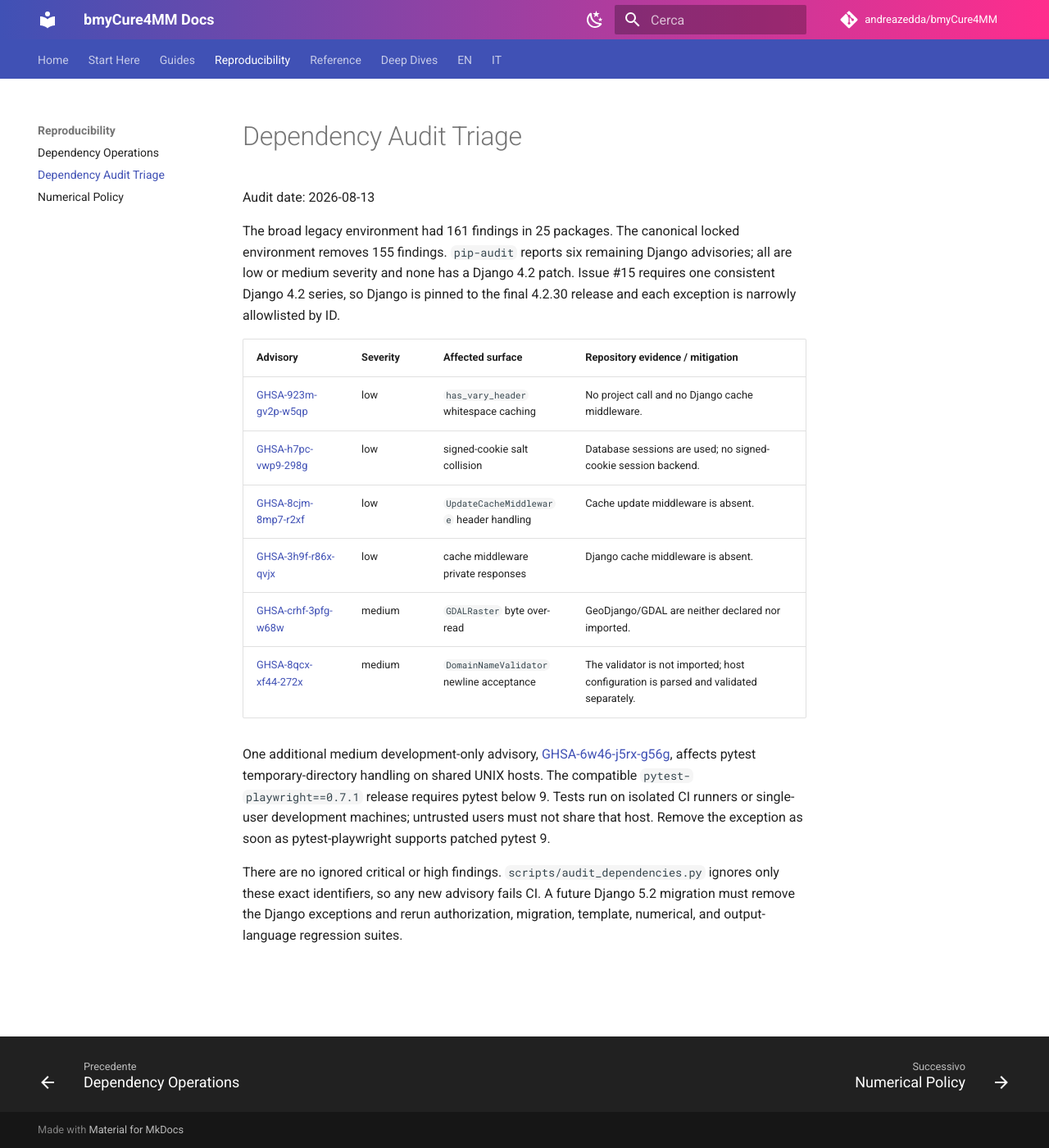
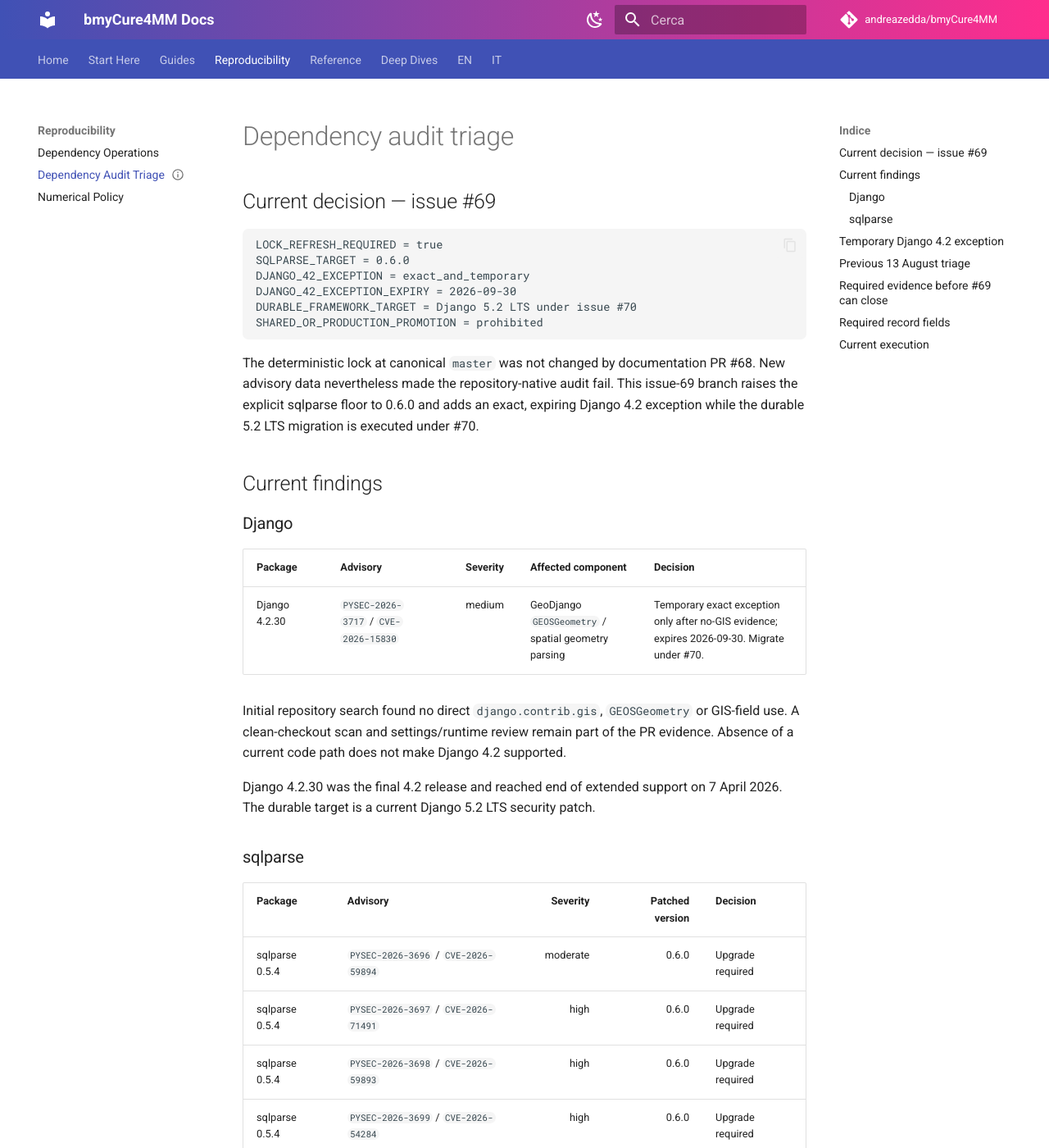
Before and after one commit to andreazedda/bmyCure4MM, an MkDocs documentation site: the page built from docs/operations/DEPENDENCY_AUDIT_TRIAGE.md, in a window 1280 px wide and 1400 px high. Shown: the whole window at 82% size. Built offline with MkDocs 1.6.1 and Material for MkDocs 9.7.7, drawn with Linux system fonts in a browser that asks for light colours; comment, search, counter and statistics services are not loaded; some of the changed text lies outside the part shown.

Commit message:
docs(security): record exact current dependency triage and expiry

````diff
--- a/docs/operations/DEPENDENCY_AUDIT_TRIAGE.md
+++ b/docs/operations/DEPENDENCY_AUDIT_TRIAGE.md
@@ -1,31 +1,122 @@
-# Dependency Audit Triage
+---
+title: Dependency Audit Triage
+status: CURRENT_PARTIAL
+owner: Andrea Zedda
+audience: maintainers and security reviewers
+last_verified_at: 2026-08-24
+last_verified_git_sha: bf097810b337dc6b766cda04497005670cd96513
+---
 
-Audit date: 2026-08-13
+# Dependency audit triage
 
-The broad legacy environment had 161 findings in 25 packages. The canonical
-locked environment removes 155 findings. `pip-audit` reports six remaining
-Django advisories; all are low or medium severity and none has a Django 4.2
-patch. Issue #15 requires one consistent Django 4.2 series, so Django is pinned
-to the final 4.2.30 release and each exception is narrowly allowlisted by ID.
+## Current decision — issue #69
 
-| Advisory | Severity | Affected surface | Repository evidence / mitigation |
-| --- | --- | --- | --- |
-| [GHSA-923m-gv2p-w5qp](https://github.com/advisories/GHSA-923m-gv2p-w5qp) | low | `has_vary_header` whitespace caching | No project call and no Django cache middleware. |
-| [GHSA-h7pc-vwp9-298g](https://github.com/advisories/GHSA-h7pc-vwp9-298g) | low | signed-cookie salt collision | Database sessions are used; no signed-cookie session backend. |
-| [GHSA-8cjm-8mp7-r2xf](https://github.com/advisories/GHSA-8cjm-8mp7-r2xf) | low | `UpdateCacheMiddleware` header handling | Cache update middleware is absent. |
-| [GHSA-3h9f-r86x-qvjx](https://github.com/advisories/GHSA-3h9f-r86x-qvjx) | low | cache middleware private responses | Django cache middleware is absent. |
-| [GHSA-crhf-3pfg-w68w](https://github.com/advisories/GHSA-crhf-3pfg-w68w) | medium | `GDALRaster` byte over-read | GeoDjango/GDAL are neither declared nor imported. |
-| [GHSA-8qcx-xf44-272x](https://github.com/advisories/GHSA-8qcx-xf44-272x) | medium | `DomainNameValidator` newline acceptance | The validator is not imported; host configuration is parsed and validated separately. |
+```text
+LOCK_REFRESH_REQUIRED = true
+SQLPARSE_TARGET = 0.6.0
+DJANGO_42_EXCEPTION = exact_and_temporary
+DJANGO_42_EXCEPTION_EXPIRY = 2026-09-30
+DURABLE_FRAMEWORK_TARGET = Django 5.2 LTS under issue #70
+SHARED_OR_PRODUCTION_PROMOTION = prohibited
+```
 
-One additional medium development-only advisory,
-[GHSA-6w46-j5rx-g56g](https://github.com/advisories/GHSA-6w46-j5rx-g56g),
-affects pytest temporary-directory handling on shared UNIX hosts. The compatible
-`pytest-playwright==0.7.1` release requires pytest below 9. Tests run on isolated
-CI runners or single-user development machines; untrusted users must not share
-that host. Remove the exception as soon as pytest-playwright supports patched
-pytest 9.
+The deterministic lock at canonical `master` was not changed by documentation PR #68. New advisory data nevertheless made the repository-native audit fail. This issue-69 branch raises the explicit sqlparse floor to 0.6.0 and adds an exact, expiring Django 4.2 exception while the durable 5.2 LTS migration is executed under #70.
 
-There are no ignored critical or high findings. `scripts/audit_dependencies.py`
-ignores only these exact identifiers, so any new advisory fails CI. A future
-Django 5.2 migration must remove the Django exceptions and rerun authorization,
-migration, template, numerical, and output-language regression suites.
+## Current findings
+
+### Django
+
+| Package | Advisory | Severity | Affected component | Decision |
+|---|---|---:|---|---|
+| Django 4.2.30 | `PYSEC-2026-3717` / `CVE-2026-15830` | medium | GeoDjango `GEOSGeometry` / spatial geometry parsing | Temporary exact exception only after no-GIS evidence; expires 2026-09-30. Migrate under #70. |
+
+Initial repository search found no direct `django.contrib.gis`, `GEOSGeometry` or GIS-field use. A clean-checkout scan and settings/runtime review remain part of the PR evidence. Absence of a current code path does not make Django 4.2 supported.
+
+Django 4.2.30 was the final 4.2 release and reached end of extended support on 7 April 2026. The durable target is a current Django 5.2 LTS security patch.
+
+### sqlparse
+
+| Package | Advisory | Severity | Patched version | Decision |
+|---|---|---:|---:|---|
+| sqlparse 0.5.4 | `PYSEC-2026-3696` / `CVE-2026-59894` | moderate | 0.6.0 | Upgrade required |
+| sqlparse 0.5.4 | `PYSEC-2026-3697` / `CVE-2026-71491` | high | 0.6.0 | Upgrade required |
+| sqlparse 0.5.4 | `PYSEC-2026-3698` / `CVE-2026-59893` | high | 0.6.0 | Upgrade required |
+| sqlparse 0.5.4 | `PYSEC-2026-3699` / `CVE-2026-54284` | high | 0.6.0 | Upgrade required |
+
+Repository search finds no direct sqlparse call outside dependency/lock declarations. Django and tooling may still invoke parsing paths; absence of direct calls is not a risk-acceptance basis.
+
+## Temporary Django 4.2 exception
+
+`scripts/audit_dependencies.py` enumerates exact advisory IDs and refuses to run them after 2026-09-30.
+
+The exception means only:
+
+```text
+current affected GeoDjango path is not known to be exposed
+```
+
+It does not mean:
+
+```text
+Django 4.2 is supported
+production security is certified
+shared deployment is approved
+issue #70 may be deferred indefinitely
+```
+
+The exception is removed when #70 merges.
+
+## Previous 13 August triage
+
+The earlier locked baseline removed 155 of 161 broad-environment findings and narrowly triaged six then-current Django advisories plus one development-only pytest advisory:
+
+```text
+GHSA-923m-gv2p-w5qp
+GHSA-h7pc-vwp9-298g
+GHSA-8cjm-8mp7-r2xf
+GHSA-3h9f-r86x-qvjx
+GHSA-crhf-3pfg-w68w
+GHSA-8qcx-xf44-272x
+GHSA-6w46-j5rx-g56g
+```
+
+Those are retained as exact temporary decisions; they do not cover newly published IDs and now share the hard Django 4.2 expiry.
+
+## Required evidence before #69 can close
+
+```text
+pyproject and uv.lock diff
+uv lock --check
+pip-audit before/after
+no-GIS code/settings scan
+Python 3.11 and 3.12 core tests
+Django check and migration drift
+numerical baseline unchanged
+Docker build
+exact exception/expiry test
+linked #70 migration plan
+```
+
+## Required record fields
+
+Every exception or fix records:
+
+```text
+advisory ID
+package/version
+severity
+applicability status
+technical rationale
+evidence
+owner
+expiry/review date
+fix issue/PR/commit
+```
+
+## Current execution
+
+```text
+#69 sqlparse 0.6.0 lock refresh and immediate exact advisory decision
+→ #70 Django 5.2 LTS migration and removal of Django 4.2 exceptions
+→ #13 protected aggregate CI
+```
````
